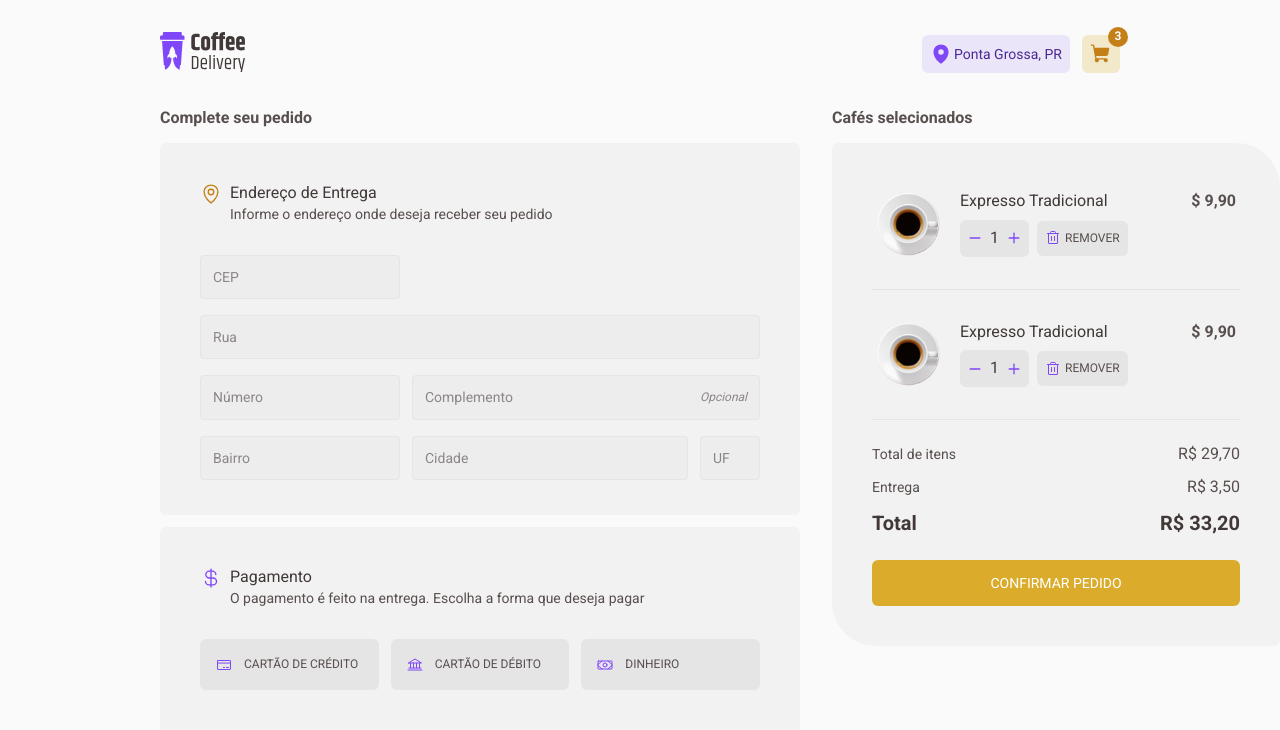
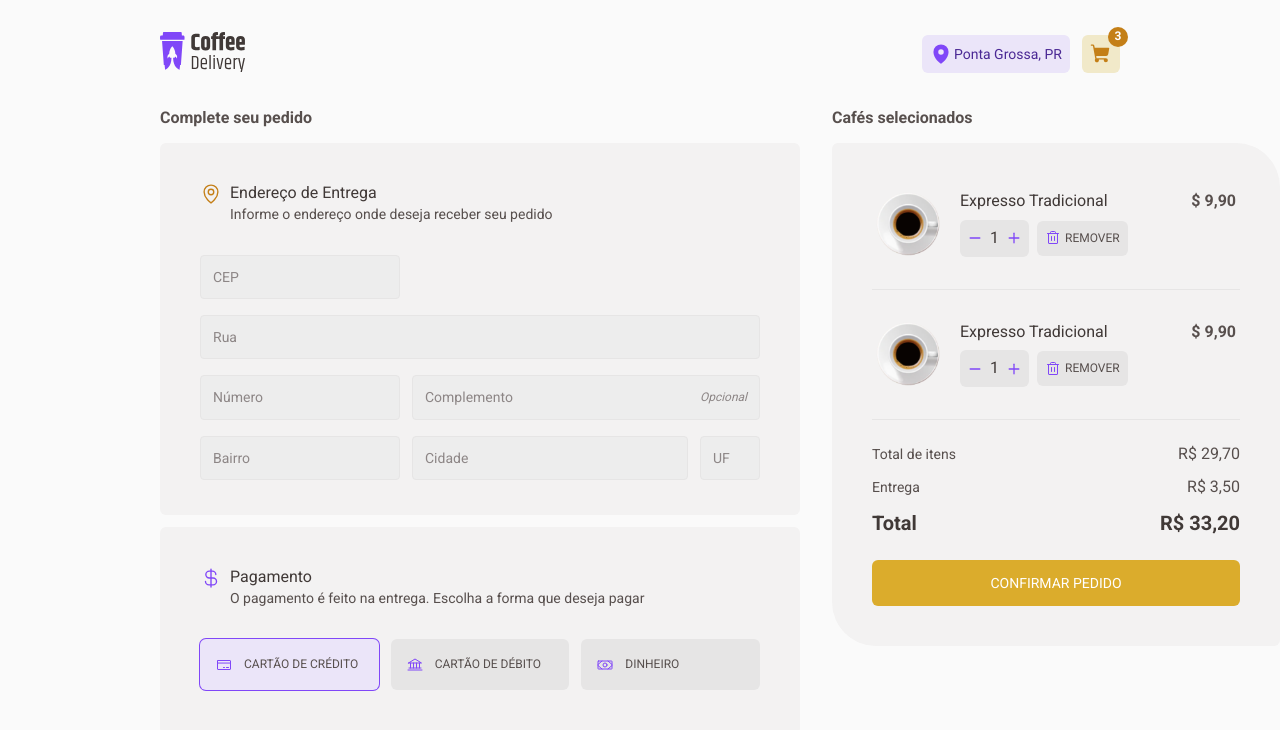
Before and after one commit to RickyHideyukiTakakura/ignite-coffee, a React (Vite) app: page /checkout in a window 1280 px wide. Shown: the top 730 px of the page. Built offline with nearby package versions, Linux system fonts and the light colour scheme.

Commit message:
refactor: change ButtonSelected to Radio

```diff
--- a/src/components/ButtonSelect/index.tsx
+++ /dev/null
@@ -1,8 +0,0 @@
-import { ButtonHTMLAttributes } from "react";
-import { ButtonSelectContainer } from "./styles";
-
-interface ButtonSelectProps extends ButtonHTMLAttributes<HTMLButtonElement> {}
-
-export function ButtonSelect({ ...rest }: ButtonSelectProps) {
-  return <ButtonSelectContainer {...rest} />;
-}
--- a/src/components/CoffeeCard/styles.ts
+++ b/src/components/CoffeeCard/styles.ts
@@ -28,6 +28,7 @@ export const CoffeeCardContainer = styled.div`
     background: ${(props) => props.theme["yellow-light"]};
     color: ${(props) => props.theme["yellow-dark"]};
 
+    text-transform: uppercase;
     font-size: 0.625rem;
     line-height: 130%;
 
--- /dev/null
+++ b/src/components/Radio/index.tsx
@@ -0,0 +1,16 @@
+import { InputHTMLAttributes, ReactNode } from "react";
+import { RadioContainer } from "./styles";
+
+interface RadioProps extends InputHTMLAttributes<HTMLInputElement> {
+  children: ReactNode;
+  isSelected?: boolean;
+}
+
+export function Radio({ children, isSelected = false, ...rest }: RadioProps) {
+  return (
+    <RadioContainer data-state={isSelected}>
+      <input {...rest} type="radio" />
+      {children}
+    </RadioContainer>
+  );
+}
--- a/src/components/ButtonSelect/styles.ts
+++ b/src/components/Radio/styles.ts
@@ -1,6 +1,6 @@
 import styled from "styled-components";
 
-export const ButtonSelectContainer = styled.button`
+export const RadioContainer = styled.div`
   display: flex;
   align-items: center;
   gap: 0.75rem;
@@ -12,8 +12,11 @@ export const ButtonSelectContainer = styled.button`
   background: ${(props) => props.theme["base-button"]};
   color: ${(props) => props.theme["base-text"]};
 
+  text-transform: uppercase;
   font-size: 0.75rem;
   line-height: 160%;
+
+  cursor: pointer;
 
   transition: background-color 0.5s;
 
@@ -26,6 +29,16 @@ export const ButtonSelectContainer = styled.button`
     background: ${(props) => props.theme["base-hover"]};
   }
 
+  &[data-state="true"] {
+    background: ${(props) => props.theme["purple-light"]};
+    outline: 0;
+    box-shadow: 0 0 0 1px ${(props) => props.theme["purple"]};
+  }
+
+  input {
+    display: none;
+  }
+
   svg {
     color: ${(props) => props.theme["purple"]};
 
--- a/src/pages/Checkout/index.tsx
+++ b/src/pages/Checkout/index.tsx
@@ -7,9 +7,9 @@ import {
   Trash,
 } from "phosphor-react";
 import CoffeeImage from "../../assets/express-coffee.png";
-import { ButtonSelect } from "../../components/ButtonSelect";
 import { InputNumber } from "../../components/InputNumber";
 import { InputText } from "../../components/InputText";
+import { Radio } from "../../components/Radio";
 import {
   Address,
   AddressAndPaymentContainer,
@@ -79,18 +79,18 @@ export function Checkout() {
             </PaymentInfo>
 
             <PaymentMethod>
-              <ButtonSelect>
+              <Radio isSelected>
                 <CreditCard />
-                CARTÃO DE CRÉDITO
-              </ButtonSelect>
-              <ButtonSelect>
+                Cartão de crédito
+              </Radio>
+              <Radio>
                 <Bank />
-                CARTÃO DE DÉBITO
-              </ButtonSelect>
-              <ButtonSelect>
+                Cartão de débito
+              </Radio>
+              <Radio>
                 <Money />
-                DINHEIRO
-              </ButtonSelect>
+                Dinheiro
+              </Radio>
             </PaymentMethod>
           </Payment>
         </AddressAndPaymentContainer>
@@ -112,7 +112,7 @@ export function Checkout() {
 
                     <DeleteCoffeeButton>
                       <Trash size={16} />
-                      REMOVER
+                      Remover
                     </DeleteCoffeeButton>
                   </CoffeeActions>
                 </div>
@@ -164,7 +164,7 @@ export function Checkout() {
             </div>
           </Total>
 
-          <ConfirmOrderButton>CONFIRMAR PEDIDO</ConfirmOrderButton>
+          <ConfirmOrderButton>Confirmar Pedido</ConfirmOrderButton>
         </Cart>
       </SectionContainer>
     </CheckoutContainer>
--- a/src/pages/Checkout/styles.ts
+++ b/src/pages/Checkout/styles.ts
@@ -132,7 +132,7 @@ export const PaymentMethod = styled.div`
   align-items: center;
   gap: 0.75rem;
 
-  button {
+  div {
     flex: 1;
   }
 `;
@@ -181,6 +181,7 @@ export const ConfirmOrderButton = styled.button`
   background: ${(props) => props.theme["yellow"]};
   color: ${(props) => props.theme["white"]};
 
+  text-transform: uppercase;
   font-size: 0.875rem;
   line-height: 160%;
 
@@ -242,10 +243,11 @@ export const DeleteCoffeeButton = styled.button`
   border: none;
   border-radius: 6px;
   background: ${(props) => props.theme["base-button"]};
+  color: ${(props) => props.theme["base-text"]};
 
+  text-transform: uppercase;
   font-size: 0.75rem;
   line-height: 160%;
-  color: ${(props) => props.theme["base-text"]};
 
   transition: all 0.5s;
 
```
